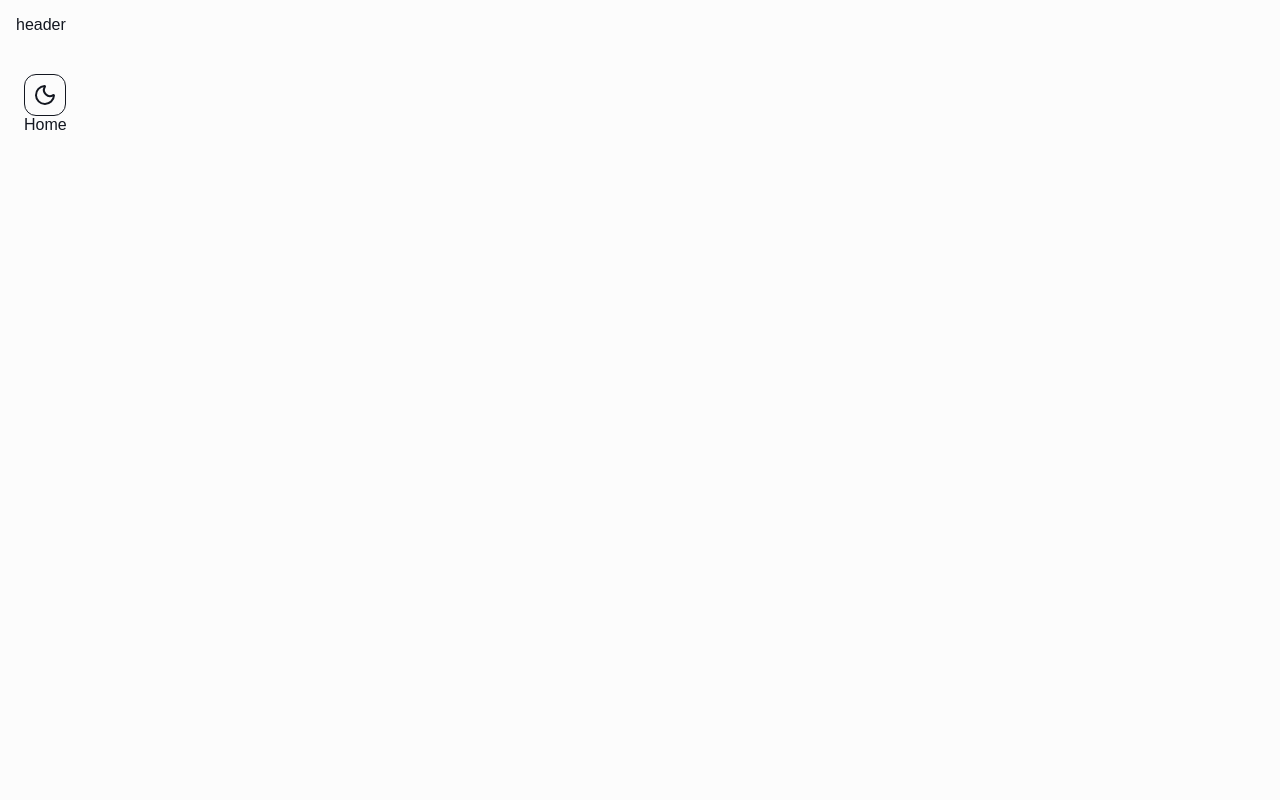
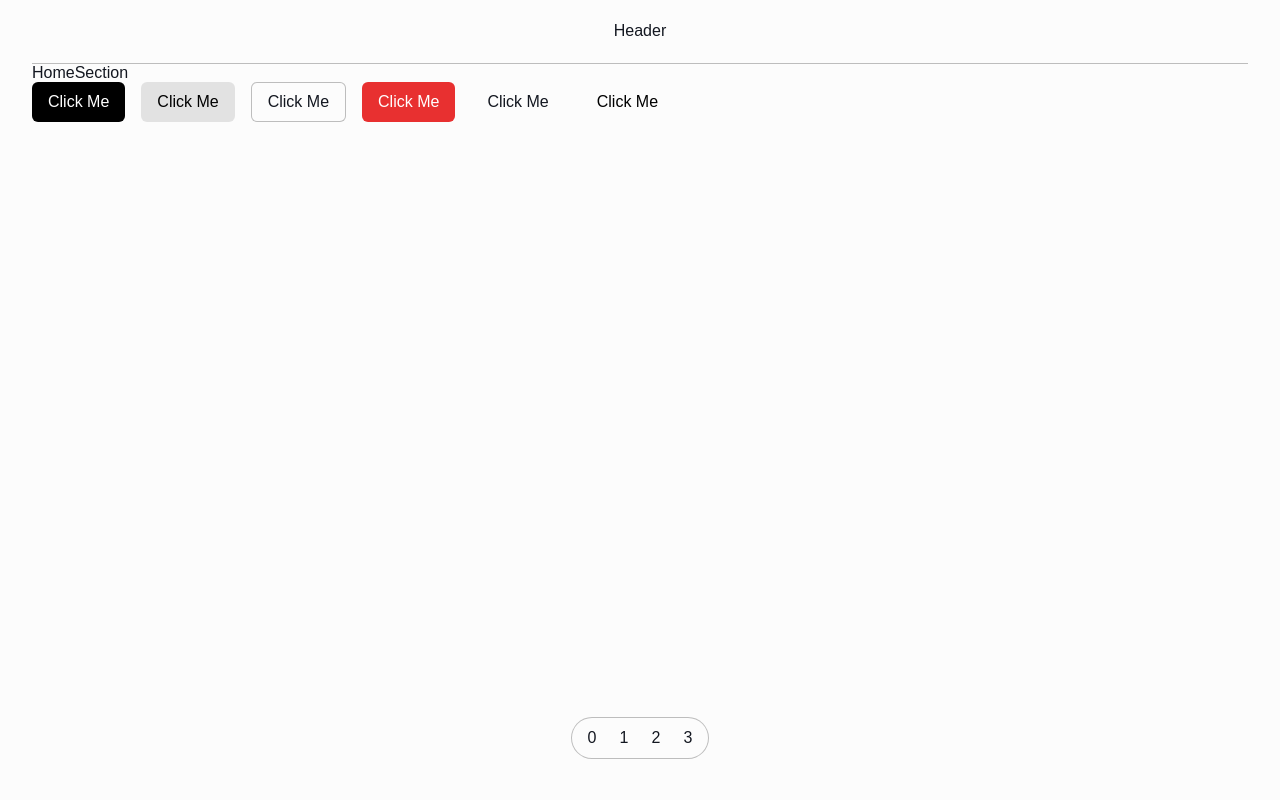
Before and after one commit to DatMV01/my-portfolio, a Next.js app: page / in a window 1280 px wide. Shown: the top 800 px of the page. Built offline with nearby package versions, Linux system fonts and the light colour scheme; a web font is replaced by a local one.

Commit message:
Add layout components and sections for improved structure; implement Button and Container components

```diff
--- a/app/layout.js
+++ b/app/layout.js
@@ -1,6 +1,11 @@
 import { Geist, Geist_Mono, Ovo } from "next/font/google";
 import "./globals.css";
 import { ThemeProvider } from "@/context/ThemeContext";
+import Header from "@/components/layout/Header";
+import Footer from "@/components/layout/Footer";
+import Container from "@/components/ui/Container";
+import clsx from "clsx";
+import ScrollSpyNav from "@/components/ui/ScrollSpyNav";
 
 const geistSans = Geist({
   variable: "--font-geist-sans",
@@ -27,17 +32,23 @@ export default function RootLayout({ children }) {
   return (
     <html lang="en">
       <body
-        className={`${geistSans.variable} ${geistMono.variable} ${ovo.variable} antialiased`}
+        className={clsx(
+          geistSans.variable,
+          geistMono.variable,
+          ovo.variable,
+          "font-ovo antialiased",
+        )}
       >
         <ThemeProvider>
-          <header className="font-ovo p-4">header</header>
+          <Header />
 
-          <main className="min-h-screen p-6">{children}</main>
+          <main>
+            <Container>{children}</Container>
+          </main>
 
-          <footer className="font-ovo p-4 text-center">
-            © {new Date().getFullYear()} Dat Mai's Portfolio. All rights
-            reserved.
-          </footer>
+          <Footer />
+
+          <ScrollSpyNav />
         </ThemeProvider>
       </body>
     </html>
--- a/app/page.js
+++ b/app/page.js
@@ -1,12 +1,15 @@
-import ThemeToggle from "@/components/theme/ThemeToggle";
+import AboutSection from "@/components/sections/about/AboutSection";
+import ContactSection from "@/components/sections/contact/ContactSection";
+import HomeSection from "@/components/sections/home/HomeSection";
+import ProjectSection from "@/components/sections/project/ProjectSection";
 
 export default function Home() {
-
   return (
-    <div className="font-ovo">
-      <ThemeToggle />
-
-      <div>Home</div>
-    </div>
+    <>
+      <HomeSection />
+      <AboutSection />
+      <ProjectSection />
+      <ContactSection />
+    </>
   );
 }
--- /dev/null
+++ b/components/layout/Footer.jsx
@@ -0,0 +1,17 @@
+import React from "react";
+import Container from "../ui/Container";
+
+const Footer = () => {
+  return (
+    <footer id="footer">
+      <Container>
+        <div className="border-border flex h-16 items-center justify-center border-t">
+          © {new Date().getFullYear()} Dat Mai's Portfolio. All rights
+          reserved.
+        </div>
+      </Container>
+    </footer>
+  );
+};
+
+export default Footer;
--- /dev/null
+++ b/components/layout/Header.jsx
@@ -0,0 +1,16 @@
+import React from "react";
+import Container from "../ui/Container";
+
+const Header = () => {
+  return (
+    <header id="header">
+      <Container>
+        <div className="border-border flex h-16 items-center justify-center border-b">
+          Header
+        </div>
+      </Container>
+    </header>
+  );
+};
+
+export default Header;
--- /dev/null
+++ b/components/sections/about/AboutSection.jsx
@@ -0,0 +1,11 @@
+import React from "react";
+
+const AboutSection = () => {
+  return (
+    <section id="about" className="min-h-screen">
+      <div>AboutSection</div>
+    </section>
+  );
+};
+
+export default AboutSection;
--- /dev/null
+++ b/components/sections/contact/ContactSection.jsx
@@ -0,0 +1,11 @@
+import React from "react";
+
+const ContactSection = () => {
+  return (
+    <section id="contact" className="min-h-screen">
+      <div>ContactSection</div>
+    </section>
+  );
+};
+
+export default ContactSection;
--- /dev/null
+++ b/components/sections/home/HomeSection.jsx
@@ -0,0 +1,20 @@
+import Button from "@/components/ui/Button";
+import React from "react";
+
+const HomeSection = () => {
+  return (
+    <section id="home" className="min-h-screen">
+      <div>HomeSection</div>
+      <div className="flex gap-4">
+        <Button variant="primary">Click Me</Button>
+        <Button variant="secondary">Click Me</Button>
+        <Button variant="outline">Click Me</Button>
+        <Button variant="destructive">Click Me</Button>
+        <Button variant="ghost">Click Me</Button>
+        <Button variant="link">Click Me</Button>
+      </div>
+    </section>
+  );
+};
+
+export default HomeSection;
--- /dev/null
+++ b/components/sections/project/ProjectSection.jsx
@@ -0,0 +1,11 @@
+import React from "react";
+
+const ProjectSection = () => {
+  return (
+    <section id="projects" className="min-h-screen">
+      <div>ProjectSection</div>
+    </section>
+  );
+};
+
+export default ProjectSection;
--- /dev/null
+++ b/components/ui/Button.jsx
@@ -0,0 +1,47 @@
+"use client";
+
+import React from "react";
+import clsx from "clsx";
+
+const variants = {
+  primary: "bg-primary text-primary-foreground hover:bg-primary/90",
+  secondary: "bg-secondary text-secondary-foreground hover:bg-secondary/80",
+  outline:
+    "border border-input bg-background text-foreground hover:bg-muted hover:text-muted-foreground",
+  destructive:
+    "bg-destructive text-destructive-foreground hover:bg-destructive/90",
+  ghost: "hover:bg-muted hover:text-muted-foreground",
+  link: "text-primary underline-offset-4 hover:underline",
+};
+
+const sizes = {
+  sm: "h-8 px-3 text-sm",
+  md: "h-10 px-4 text-base",
+  lg: "h-12 px-6 text-lg",
+  icon: "h-10 w-10",
+};
+
+export default function Button({
+  children,
+  variant = "primary",
+  size = "md",
+  className,
+  asChild = false,
+  ...props
+}) {
+  const Comp = asChild ? "span" : "button";
+
+  return (
+    <Comp
+      className={clsx(
+        "inline-flex items-center justify-center rounded-md font-medium transition-colors focus-visible:outline-none focus-visible:ring-2 focus-visible:ring-ring disabled:opacity-50 disabled:pointer-events-none",
+        variants[variant],
+        sizes[size],
+        className
+      )}
+      {...props}
+    >
+      {children}
+    </Comp>
+  );
+}
--- /dev/null
+++ b/components/ui/Container.jsx
@@ -0,0 +1,25 @@
+import React from "react";
+import clsx from "clsx";
+
+const Container = ({ className, children, size = "default" }) => {
+  const sizes = {
+    default: "max-w-7xl", // ~1280px
+    wide: "max-w-[1600px]",
+    narrow: "max-w-3xl",
+    full: "max-w-none",
+  };
+
+  return (
+    <div
+      className={clsx(
+        "mx-auto w-full px-4 sm:px-6 lg:px-8",
+        sizes[size],
+        className,
+      )}
+    >
+      {children}
+    </div>
+  );
+};
+
+export default Container;
--- /dev/null
+++ b/components/ui/ScrollSpyNav.jsx
@@ -0,0 +1,27 @@
+import clsx from "clsx";
+import React from "react";
+
+const ScrollSpyNav = () => {
+  return (
+    <div
+      className={clsx(
+        "fixed bottom-5 left-1/2 -translate-x-1/2 -translate-y-1/2 transform",
+        "border-border bg-background rounded-full border backdrop-blur-md",
+      )}
+    >
+      <ul className="flex flex-row items-center justify-center gap-2 p-2">
+        {Array.from({ length: 4 }).map((_, index) => (
+          <li
+            key={index}
+            href={`#section${index + 1}`}
+            className="flex aspect-square h-6 items-center justify-center cursor-pointer"
+          >
+            <a>{index}</a>
+          </li>
+        ))}
+      </ul>
+    </div>
+  );
+};
+
+export default ScrollSpyNav;
```
